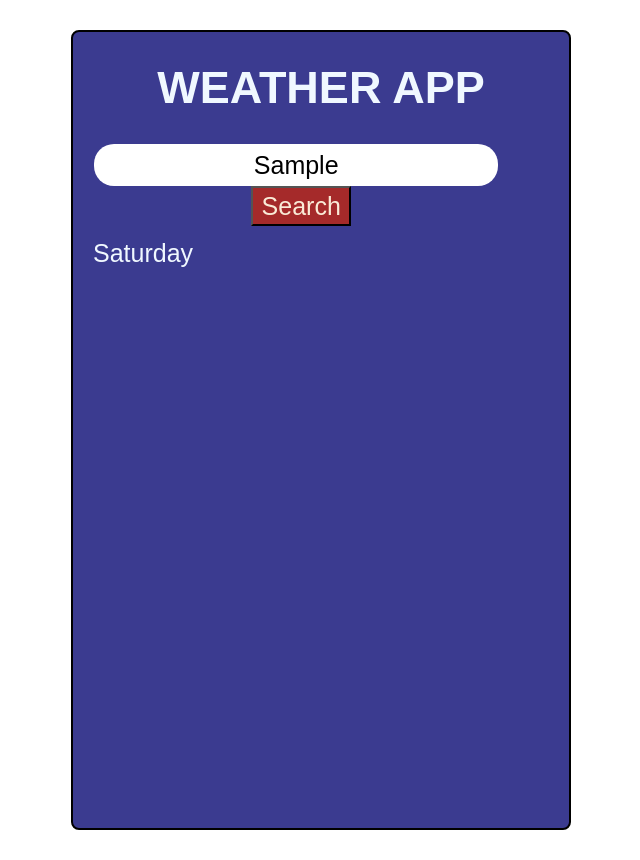
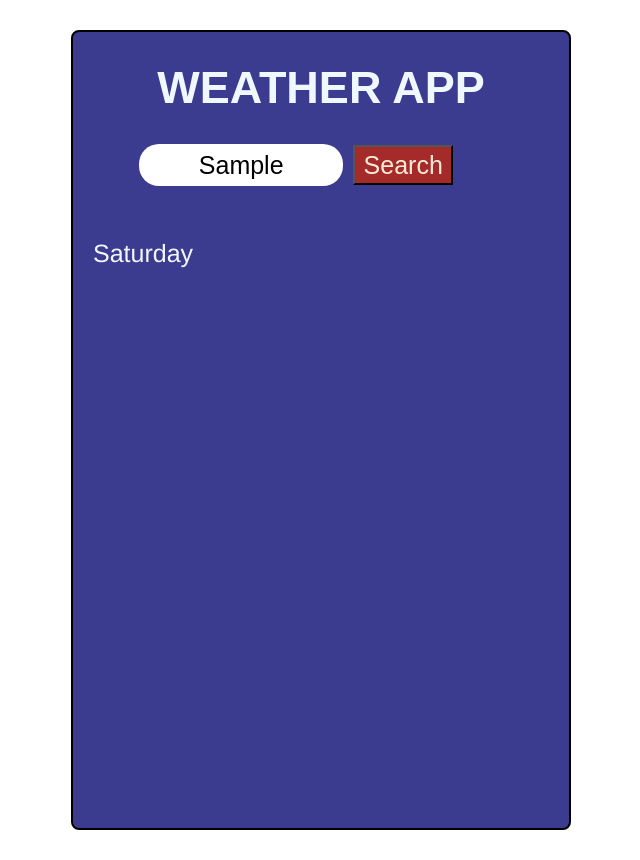
Before and after one commit to Sanchitaku/weatherapp, a plain HTML site: page index.html in a window 1280 px wide. Both pictures are taken after typing "Sample" into the empty fields and a click on the button "Search". Shown: the whole page, without its empty margins (319-959 px from the left). Drawn offline with Linux system fonts and the light colour scheme; no server answers.

Commit message:
changing style

```diff
--- a/index.js
+++ b/index.js
@@ -23,17 +23,25 @@ async function getweather() {
 
 
     let cloudyHTML = rainChance >50 && rainChance<=80
-      ? `<p> </p><img src="https://openweathermap.org/img/wn/03d@2x.png" alt="Cloudy Icon" width="90px" height="100px"/>`
+      ? `<p> </p><img src="https://openweathermap.org/img/wn/03d@2x.png" alt="Cloudy Icon" width="90px" height="90px"/>`
       : "";
       const heavyrain=rainChance > 80
-      ? `<p> </p><img src="https://openweathermap.org/img/wn/09d@2x.png" alt="Rainy Icon" width="200px"/>`
+      ? `<p> </p><img src="https://openweathermap.org/img/wn/09d@2x.png" alt="Rainy Icon" width="200px" height="90px"/>`
       : "";
       const temp=data.main.temp;
+
+
+
+
       const tempHTML=rainChance<50 ?`<p>Its Sunny</p><img src= "https://openweathermap.org/img/wn/01d@2x.png" alt="Clear sky width="90"/>`: "";
       const humidity=data.main.humidity;
       const Humidityhtml=`<p>💧</p>`;
 
-        result.innerHTML=`<div class="date"><p class="day" >${day}</p> <h3 >${data.name},${data.sys.country}</h3></div><p class="type"> ${heavyrain}${cloudyHTML} ${tempHTML} </p>
+        result.innerHTML=   `<div class="date"><p class="day" >${day}</p> <h3 >${data.name},${data.sys.country}</h3></div>
+
+        <div class="sunny-bg">
+
+        <p class="type"> ${heavyrain}${cloudyHTML} ${tempHTML} </p>
         <div class=weatherinfo>
 
         <p class="temp">${temp}°C</p>
@@ -43,6 +51,7 @@ async function getweather() {
 
      <div class="humid">   <p>Humidity:${humidity}% </p>${Humidityhtml}</div>
         <p>Visibility:${data.visibility}%</p>
+        </div>
         </div>
        `
     }
--- a/style.css
+++ b/style.css
@@ -24,7 +24,7 @@ body{
     height: 40px;
     text-align: center;
     font-size: 25px;
-    width: 400px;
+    width: 200px;
 }
 .temp{
     font-size: 45px;
@@ -45,7 +45,7 @@ body{
     border:2px  black;
     background-color:rgb(59, 59, 144) ;
     width: 100%;
-    margin-left: 20%;
+
 
 
 }
@@ -62,10 +62,11 @@ body{
     padding: 20px;
     text-align: left;
     font-size: 25px;
+    font-family: 'Franklin Gothic Medium', 'Arial Narrow', Arial, sans-serif;
 }.weatherinfo1{
      border:2px solid black;
     background-color:rgb(59, 59, 144) ;
-    width: 90%;
+    width: 100%;
     max-width: 600px;
    margin: 30px auto;
     height: 100vh;
```
